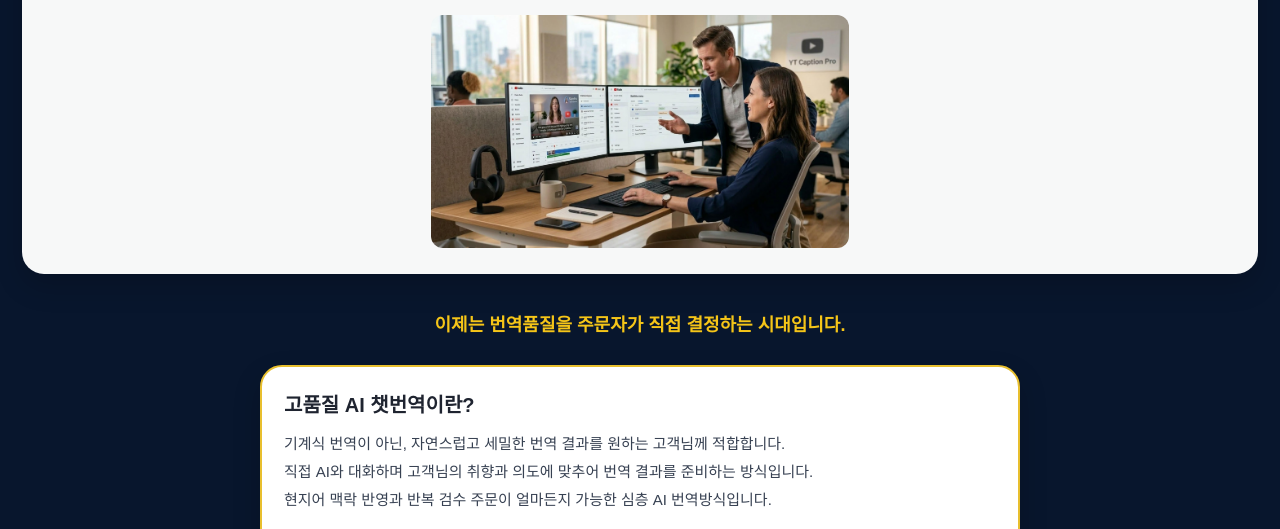
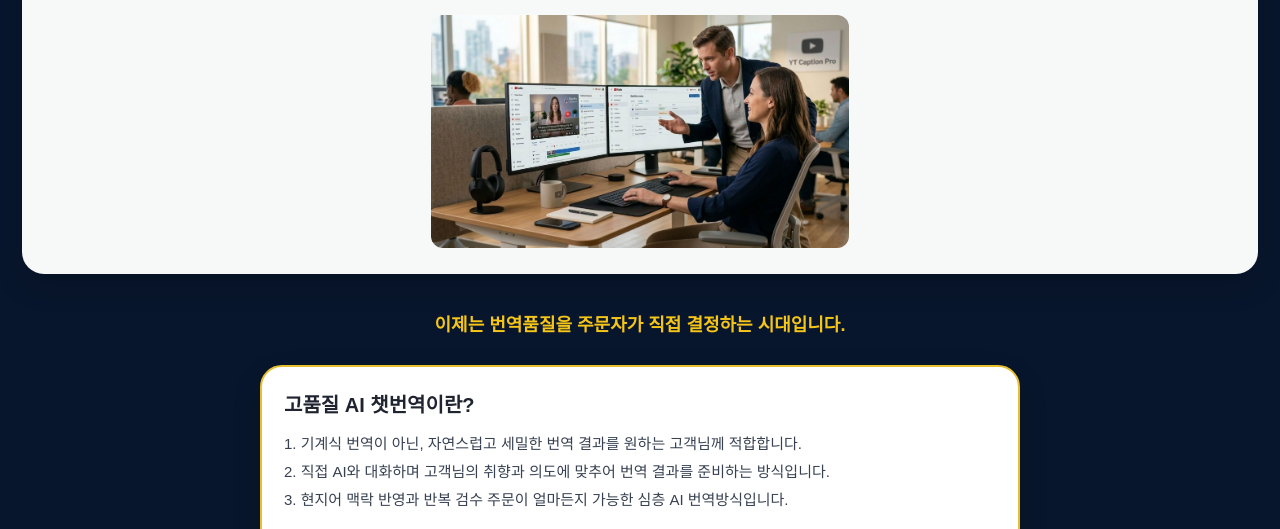
Before and after one commit to freeman-1000-del/humateck, a browser extension: page Humateck_Rev19 (26)/index.html in a window 1280 px wide. Shown: the part 227-756 px from the top of the page. Drawn offline with nearby package versions, Linux system fonts and the light colour scheme; sample sign-in values are in the browser's storage.

Commit message:
Add files via upload

```diff
--- a/Humateck_Rev19 (26)/index.html
+++ b/Humateck_Rev19 (26)/index.html
@@ -23,9 +23,9 @@
 <section class="card"><div class="hero-copy"><div class="eyebrow">번역부터 등록까지 빠르고 편한 전세계 유튜브 크리에이터들의 번역노동 해방 솔루션</div><div class="headline">등록시간 1초, 초고속 글로벌 고품질자막 등록서비스(유튜브)</div><div class="headline-sub">번역은 고객 맞춤, 배송은 휴마텍이.</div></div><div style="text-align:center;margin-top:18px;"><img src="hero_image.jpg" alt="대표 배너 이미지" style="width:35%;max-width:600px;border-radius:12px;"></div></section><br>
 <div style="text-align:center;font-size:18px;font-weight:700;color:#cdd8e8;margin:18px 0 8px;"><span style="color:#f5c518;font-weight:600;">이제는 번역품질을 주문자가 직접 결정하는 시대입니다.</span><br><br></div>
 <section style="margin-top:6px;"><article class="plan-card recommended" style="max-width:760px;margin:0 auto;"><h2 style="margin:0 0 6px;font-size:20px;">고품질 AI 챗번역이란?</h2>
-<div class="plan-desc">기계식 번역이 아닌, 자연스럽고 세밀한 번역 결과를 원하는 고객님께 적합합니다.<br>
-직접 AI와 대화하며 고객님의 취향과 의도에 맞추어 번역 결과를 준비하는 방식입니다.<br>
-현지어 맥락 반영과 반복 검수 주문이 얼마든지 가능한 심층 AI 번역방식입니다.</div><div class="help-box"><div class="notice-strong">사용 구조</div>
+<div class="plan-desc">1. 기계식 번역이 아닌, 자연스럽고 세밀한 번역 결과를 원하는 고객님께 적합합니다.<br>
+2. 직접 AI와 대화하며 고객님의 취향과 의도에 맞추어 번역 결과를 준비하는 방식입니다.<br>
+3. 현지어 맥락 반영과 반복 검수 주문이 얼마든지 가능한 심층 AI 번역방식입니다.</div><div class="help-box"><div class="notice-strong">사용 구조</div>
 <div class="muted">유튜브 API를 사용 (할당량 범위 내 무료)합니다.</div>
 <div class="muted">고객님은 맞춤번역을, Humateck은 1초 등록을 책임집니다.</div>
 </div>
```
